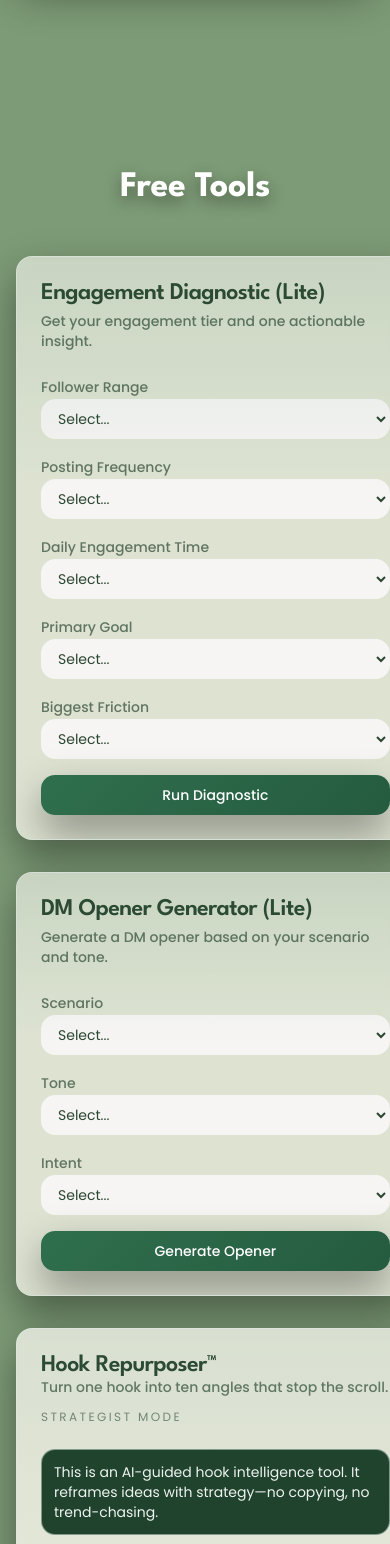
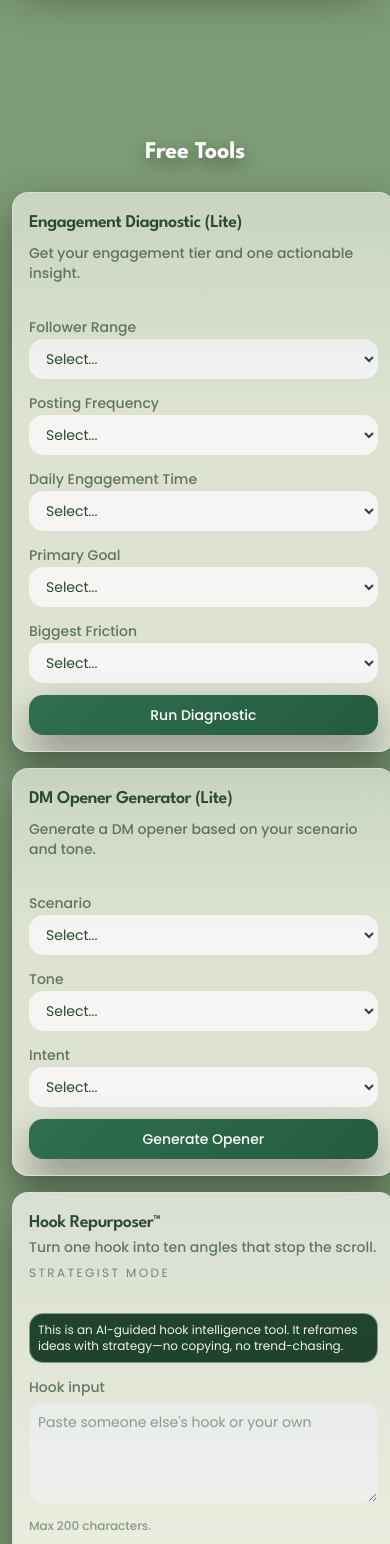
Before and after one commit to gmajors1326/strategies-tool-funnel, a Next.js app: page / in a window 390 px wide. Shown: the part 400-1944 px from the top of the page. Built offline with nearby package versions, Linux system fonts and the light colour scheme.

Commit message:
Make free tools mobile-responsive with reduced padding and font sizes

```diff
--- a/app/page.tsx
+++ b/app/page.tsx
@@ -40,9 +40,9 @@ export default function HomePage() {
       </section>
 
       {/* Free Tools Section */}
-      <section id="tools" className="container mx-auto px-4 py-20">
-        <h2 className="text-4xl font-bold text-center mb-12 text-white text-shadow-ink-40">Free Tools</h2>
-        <div className="grid md:grid-cols-2 gap-8 max-w-6xl mx-auto">
+      <section id="tools" className="container mx-auto px-3 sm:px-4 py-12 sm:py-20">
+        <h2 className="text-2xl sm:text-4xl font-bold text-center mb-6 sm:mb-12 text-white text-shadow-ink-40">Free Tools</h2>
+        <div className="grid md:grid-cols-2 gap-4 sm:gap-8 max-w-6xl mx-auto">
           <EngagementDiagnosticTool />
           <DMOpenerTool />
           <div className="md:col-span-2">
@@ -232,11 +232,11 @@ function EngagementDiagnosticTool() {
 
   return (
     <Card className="bg-card/80 border-border/60 backdrop-blur-sm shadow-sm">
-      <CardHeader>
-        <CardTitle className="text-card-foreground">Engagement Diagnostic (Lite)</CardTitle>
-        <CardDescription className="text-card-foreground/70">Get your engagement tier and one actionable insight.</CardDescription>
+      <CardHeader className="p-4 sm:p-6">
+        <CardTitle className="text-lg sm:text-xl text-card-foreground">Engagement Diagnostic (Lite)</CardTitle>
+        <CardDescription className="text-sm text-card-foreground/70">Get your engagement tier and one actionable insight.</CardDescription>
       </CardHeader>
-      <CardContent className="space-y-4">
+      <CardContent className="space-y-3 sm:space-y-4 p-4 sm:p-6">
         <div>
           <Label className="text-card-foreground/70">Follower Range</Label>
           <Select value={inputs.followerRange} onChange={(e) => setInputs({ ...inputs, followerRange: e.target.value })}>
@@ -292,22 +292,22 @@ function EngagementDiagnosticTool() {
           {loading ? 'Running...' : 'Run Diagnostic'}
         </Button>
         {results && (
-          <div className="mt-6 p-4 bg-background/70 rounded-lg border border-border/60">
-            <div className="mb-4">
-              <span className="text-sm text-card-foreground/60">Engagement Tier:</span>
-              <div className="text-2xl font-bold text-primary mt-1">{results.engagementTier}</div>
+          <div className="mt-4 sm:mt-6 p-3 sm:p-4 bg-background/70 rounded-lg border border-border/60">
+            <div className="mb-3 sm:mb-4">
+              <span className="text-xs sm:text-sm text-card-foreground/60">Engagement Tier:</span>
+              <div className="text-xl sm:text-2xl font-bold text-primary mt-1">{results.engagementTier}</div>
             </div>
-            <div className="mb-4">
-              <span className="text-sm text-card-foreground/60">Insight:</span>
-              <p className="text-foreground mt-1">{results.insight}</p>
+            <div className="mb-3 sm:mb-4">
+              <span className="text-xs sm:text-sm text-card-foreground/60">Insight:</span>
+              <p className="text-sm sm:text-base text-foreground mt-1">{results.insight}</p>
             </div>
-            <div className="mb-4">
-              <span className="text-sm text-card-foreground/60">Action:</span>
-              <p className="text-foreground mt-1">{results.action}</p>
+            <div className="mb-3 sm:mb-4">
+              <span className="text-xs sm:text-sm text-card-foreground/60">Action:</span>
+              <p className="text-sm sm:text-base text-foreground mt-1">{results.action}</p>
             </div>
-            <div className="pt-4 border-t border-border/60">
-              <p className="text-sm text-card-foreground/60">{results.teaser}</p>
-              <Button asChild variant="outline" className="mt-3 w-full border-border/60">
+            <div className="pt-3 sm:pt-4 border-t border-border/60">
+              <p className="text-xs sm:text-sm text-card-foreground/60">{results.teaser}</p>
+              <Button asChild variant="outline" size="sm" className="mt-2 sm:mt-3 w-full border-border/60 text-xs sm:text-sm">
                 <Link href="/verify">Email me my full breakdown</Link>
               </Button>
             </div>
@@ -352,11 +352,11 @@ function DMOpenerTool() {
 
   return (
     <Card className="bg-card/80 border-border/60 backdrop-blur-sm shadow-sm">
-      <CardHeader>
-        <CardTitle className="text-card-foreground">DM Opener Generator (Lite)</CardTitle>
-        <CardDescription className="text-card-foreground/70">Generate a DM opener based on your scenario and tone.</CardDescription>
+      <CardHeader className="p-4 sm:p-6">
+        <CardTitle className="text-lg sm:text-xl text-card-foreground">DM Opener Generator (Lite)</CardTitle>
+        <CardDescription className="text-sm text-card-foreground/70">Generate a DM opener based on your scenario and tone.</CardDescription>
       </CardHeader>
-      <CardContent className="space-y-4">
+      <CardContent className="space-y-3 sm:space-y-4 p-4 sm:p-6">
         <div>
           <Label className="text-card-foreground/70">Scenario</Label>
           <Select value={inputs.scenario} onChange={(e) => setInputs({ ...inputs, scenario: e.target.value })}>
@@ -392,14 +392,14 @@ function DMOpenerTool() {
           {loading ? 'Generating...' : 'Generate Opener'}
         </Button>
         {results && (
-          <div className="mt-6 p-4 bg-background/70 rounded-lg border border-border/60">
-            <div className="mb-4">
-              <span className="text-sm text-card-foreground/60">DM Opener:</span>
-              <p className="text-foreground mt-2 p-3 bg-card rounded border border-border/60">{results.opener}</p>
+          <div className="mt-4 sm:mt-6 p-3 sm:p-4 bg-background/70 rounded-lg border border-border/60">
+            <div className="mb-3 sm:mb-4">
+              <span className="text-xs sm:text-sm text-card-foreground/60">DM Opener:</span>
+              <p className="text-sm sm:text-base text-foreground mt-2 p-2 sm:p-3 bg-card rounded border border-border/60">{results.opener}</p>
             </div>
-            <div className="pt-4 border-t border-border/60">
-              <p className="text-sm text-card-foreground/60 mb-3">{results.followUpHint}</p>
-              <Button asChild variant="outline" className="w-full border-border/60">
+            <div className="pt-3 sm:pt-4 border-t border-border/60">
+              <p className="text-xs sm:text-sm text-card-foreground/60 mb-2 sm:mb-3">{results.followUpHint}</p>
+              <Button asChild variant="outline" size="sm" className="w-full border-border/60 text-xs sm:text-sm">
                 <Link href="/verify">Unlock full DM logic</Link>
               </Button>
             </div>
@@ -461,11 +461,11 @@ function HookRepurposerTool() {
 
   return (
     <Card className="bg-card/95 border-border/60 backdrop-blur-sm shadow-sm">
-      <CardHeader>
-        <div className="flex flex-wrap items-center justify-between gap-3">
+      <CardHeader className="p-4 sm:p-6">
+        <div className="flex flex-wrap items-center justify-between gap-2 sm:gap-3">
           <div>
-            <CardTitle className="text-card-foreground">Hook Repurposer™</CardTitle>
-            <CardDescription className="text-card-foreground/70">
+            <CardTitle className="text-lg sm:text-xl text-card-foreground">Hook Repurposer™</CardTitle>
+            <CardDescription className="text-sm text-card-foreground/70">
               Turn one hook into ten angles that stop the scroll.
             </CardDescription>
           </div>
@@ -474,19 +474,19 @@ function HookRepurposerTool() {
           </span>
         </div>
       </CardHeader>
-      <CardContent className="grid gap-8 md:grid-cols-2">
-        <div className="space-y-4">
-          <div className="rounded-md border border-border/60 bg-[#1F3F2A] p-3 text-sm text-white">
+      <CardContent className="grid gap-4 sm:gap-8 md:grid-cols-2 p-4 sm:p-6">
+        <div className="space-y-3 sm:space-y-4">
+          <div className="rounded-md border border-border/60 bg-[#1F3F2A] p-2 sm:p-3 text-xs sm:text-sm text-white">
             This is an AI-guided hook intelligence tool. It reframes ideas with strategy—no copying, no trend-chasing.
           </div>
           <div>
-            <Label className="text-card-foreground/70">Hook input</Label>
+            <Label className="text-sm text-card-foreground/70">Hook input</Label>
             <textarea
               maxLength={200}
               value={inputs.hookInput}
               onChange={(e) => setInputs({ ...inputs, hookInput: e.target.value })}
-              placeholder="Paste someone else’s hook or your own"
-              className="mt-1 min-h-[120px] w-full rounded-md border border-input bg-input p-3 text-sm text-card-foreground placeholder:text-card-foreground/50 focus-visible:outline-none focus-visible:ring-2 focus-visible:ring-ring focus-visible:ring-offset-2"
+              placeholder="Paste someone else's hook or your own"
+              className="mt-1 min-h-[100px] sm:min-h-[120px] w-full rounded-md border border-input bg-input p-2 sm:p-3 text-sm text-card-foreground placeholder:text-card-foreground/50 focus-visible:outline-none focus-visible:ring-2 focus-visible:ring-ring focus-visible:ring-offset-2"
             />
             <p className="mt-2 text-xs text-card-foreground/50">
               Max 200 characters.
@@ -554,22 +554,22 @@ function HookRepurposerTool() {
             This tool does not copy content. It reframes ideas using strategy, not duplication. Always adapt hooks to your own voice.
           </p>
         </div>
-        <div className="space-y-6">
+        <div className="space-y-4 sm:space-y-6">
           <div>
-            <h4 className="text-lg font-semibold text-card-foreground">How this reframes your hook</h4>
+            <h4 className="text-base sm:text-lg font-semibold text-card-foreground">How this reframes your hook</h4>
             {results ? (
-              <div className="mt-3 space-y-3">
+              <div className="mt-2 sm:mt-3 space-y-2 sm:space-y-3">
                 {results.hooks?.map((hook: any, index: number) => (
-                  <div key={`${hook.angle}-${index}`} className="rounded-md border border-border/60 bg-background/60 p-3 text-white">
+                  <div key={`${hook.angle}-${index}`} className="rounded-md border border-border/60 bg-background/60 p-2 sm:p-3 text-white">
                     <div className="text-xs uppercase tracking-[0.2em] text-white/70">
                       {hook.angle}
                     </div>
-                    <p className="mt-2 text-white">{hook.text}</p>
+                    <p className="mt-1 sm:mt-2 text-sm sm:text-base text-white">{hook.text}</p>
                   </div>
                 ))}
               </div>
             ) : (
-              <p className="mt-2 text-sm text-card-foreground/60">
+              <p className="mt-2 text-xs sm:text-sm text-card-foreground/60">
                 Paste a hook to see 6–8 reframes by angle.
               </p>
             )}
@@ -589,9 +589,9 @@ function HookRepurposerTool() {
             )}
           </div>
           <div>
-            <h4 className="text-lg font-semibold text-card-foreground">Visual pairing ideas</h4>
+            <h4 className="text-base sm:text-lg font-semibold text-card-foreground">Visual pairing ideas</h4>
             {results ? (
-              <div className="mt-3 space-y-3">
+              <div className="mt-2 sm:mt-3 space-y-2 sm:space-y-3">
                 <div>
                   <p className="text-sm text-white/80">B-roll ideas</p>
                   <ul className="mt-2 space-y-2 text-sm text-white">
```
